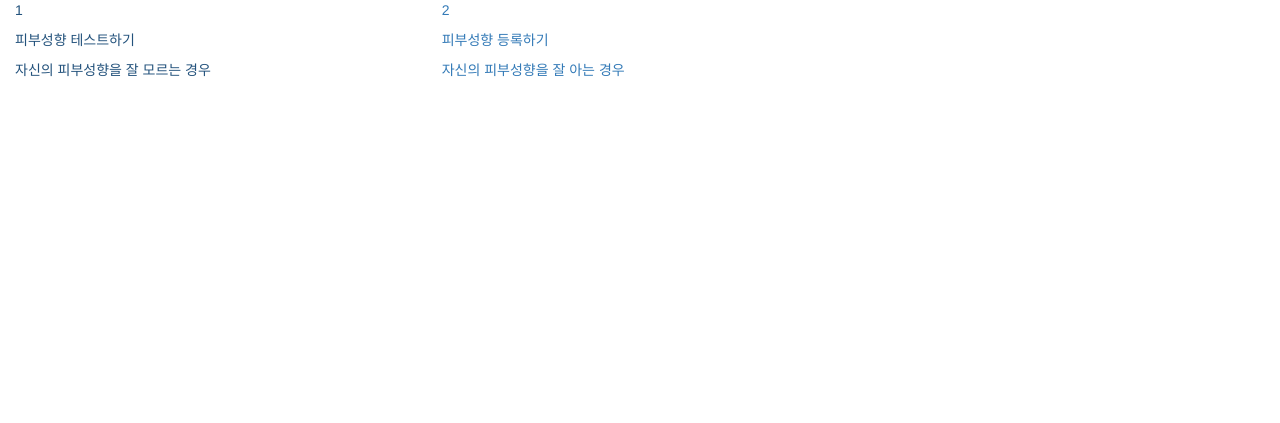
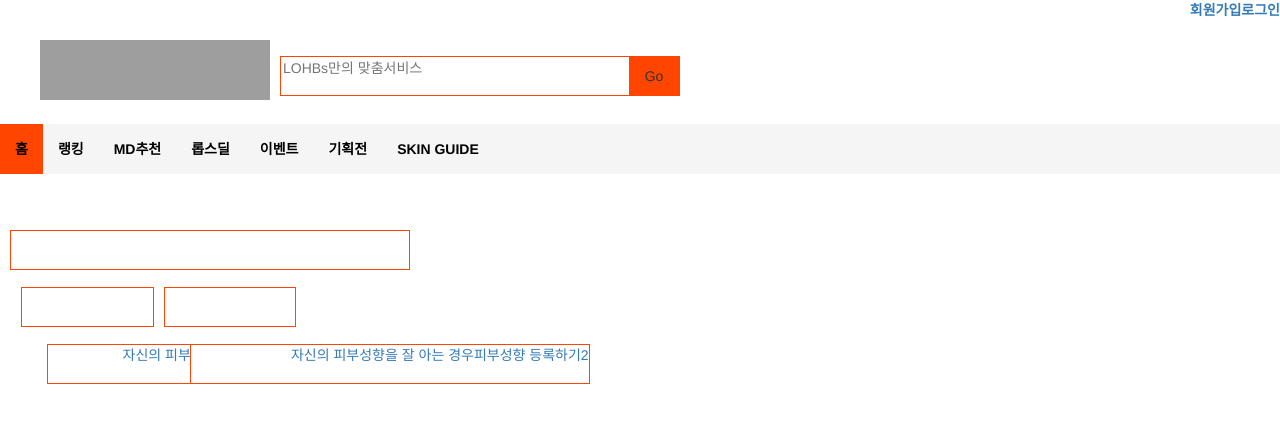
Before and after one commit to jin-my/skinguide, a Django app: page /skin/select/ in a window 1280 px wide. Shown: the top 423 px of the page. Run offline with Django 3.2, Linux system fonts and the light colour scheme; some libraries are stand-ins or nearby versions; grey boxes are pictures that could not be loaded.

Commit message:
add all css to html files

```diff
--- a/skin/templates/base.html
+++ b/skin/templates/base.html
@@ -3,23 +3,127 @@
 <head>
     <meta charset="UTF-8">
     <meta name="viewport" content="width=device-width, initial-scale=1.0">
-    <title>base page</title>
+    <title>{% block title %}{% endblock %}</title>
     <link rel="stylesheet" href="base.css">
-    <style type="text/css">
+    <style>
         a {text-decoration:none }
+
+
+        /* base.css */
+
+        header {
+            margin: 0vh;
+            padding: 0vh;
+        }
+
+        a {
+            text-decoration: none
+        }
+
+
+
+        /* 검색창 */
+        div {
+            height: 40px;
+            width: 400px;
+            border: 1px solid orangered;
+            background: white;
+            margin-left: 10px;
+            margin-top: 7vh;
+            float: left;
+        }
+
+        input {
+            font-size: 25px;
+            width: 325px;
+            border: 0px;
+            outline: none;
+            margin: 0px;
+        }
+
+        button {
+            width: 50px;
+            height: 100%;
+            border: 0px;
+            background: orangered;
+            outline: none;
+            float: right;
+            color: white;
+        }
+
+        /*로그인, 회원가입*/
+        p {
+            float: right;
+            margin-top: 10px;
+            margin-right: 10px;
+        }
+
+        /*로고*/
+
+        img {
+            margin-bottom: 3vh;
+            margin-top: 5vh;
+            margin-left: 5vh;
+            height: 60px;
+            width: 230px;
+            float: left;
+
+        }
+
+
+        /*네브바*/
+
+        body {
+            margin: 0;
+        }
+
+        .nav-container {
+            display: flex;
+            flex-direction: row;
+            width: 100%;
+            margin: 0;
+            padding: 0;
+            background-color: whitesmoke;
+            list-style-type: none;
+        }
+
+        .nav-item {
+            padding: 15px;
+            cursor: pointer;
+        }
+
+        .nav-item a {
+            text-align: center;
+            text-decoration: none;
+            color: black;
+        }
+
+        .nav-item:nth-child(1) {
+            background-color: orangered;
+        }
+
+        .nav-item:hover {
+            background-color: orangered;
+        }
+
+        /*select box*/
+
+
+
     </style>
 </head>
 <body>
 
 
     <header>
-        <a href=""><img src="../images/LOGO.png" alt="LOGO"></a>
+        <a href=""><img src="https://static.lotteon.com/p/common/foCommon/assets/img/logo_lohbs@2x.png" alt="LOGOFILE"></a>
         <div>
             <input type="text" placeholder="LOHBs만의 맞춤서비스">
             <button>Go</button>
         </div>
         <a href=""><p><b>로그인</b></p></a>  <a href=""><p><b>회원가입</b></p></a>
     </header>
+
     <nav>
         <ul class="nav-container">
             <li class="nav-item"><a href=""><b>홈</b></a></li>
@@ -32,5 +136,6 @@
         </ul>
     </nav>
 
+    {% block content %}{% endblock %}
 </body>
 </html>
--- a/skin/templates/select.html
+++ b/skin/templates/select.html
@@ -1,3 +1,9 @@
+{% extends "base.html" %}
+{% block title %}
+select page
+{% endblock %}
+
+{% block content %}
 <head>
     <meta charset="UTF-8">
     <meta name="viewport" content="width=device-width, initial-scale=1.0">
@@ -31,3 +37,5 @@
     </div>
 
 </body>
+
+{% endblock %}
```
Also changed, not shown: skin/templates/skincheck.html (+6 -5 lines), skin/images/LOGO.png (deleted), skin/templates/LOGO.png (added), skin/templates/logofile.png (added).
